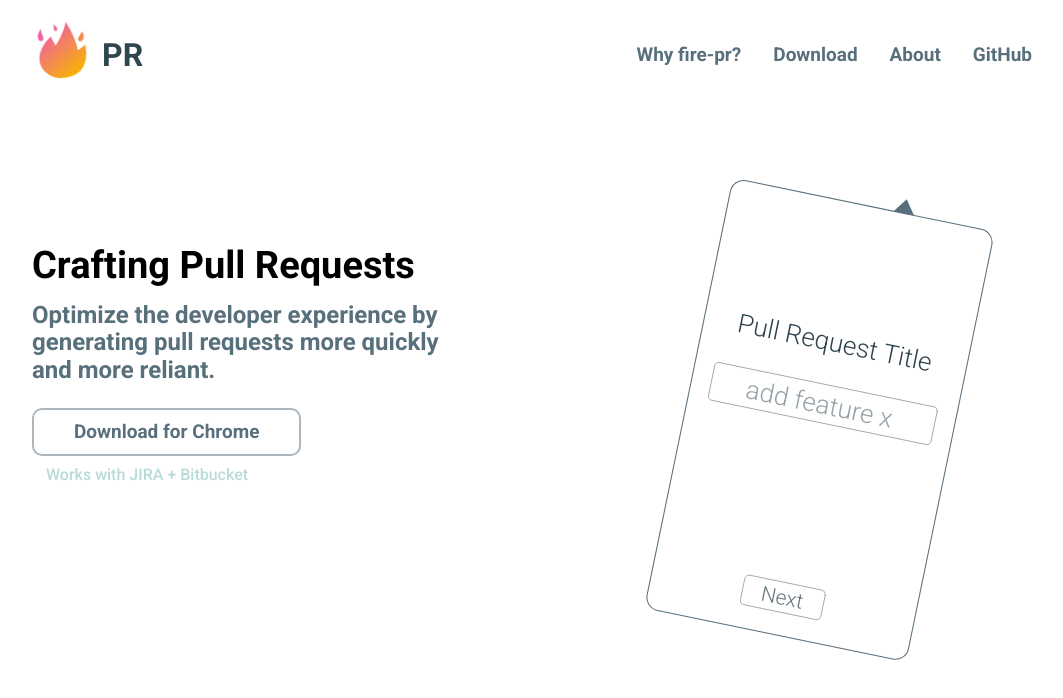
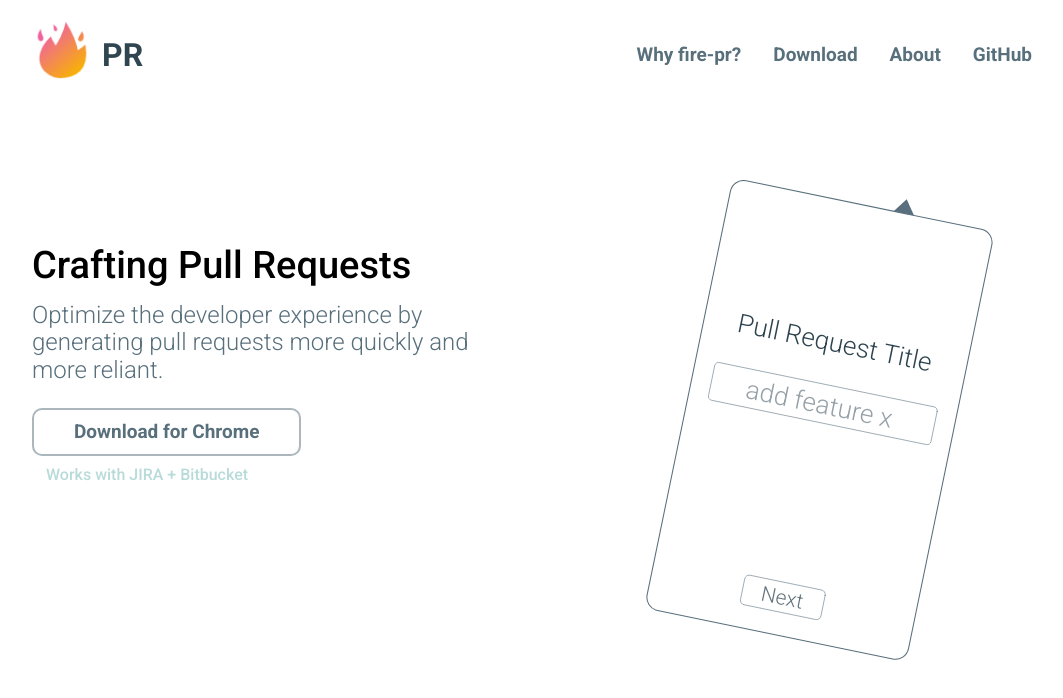
Before and after one commit to 3YOURMIND/fire-pr, a Nuxt app: page / in a window 1280 px wide. Shown: the top 698 px of the page, without its empty margins (108-1171 px from the left). Built offline with nearby package versions, Linux system fonts and the light colour scheme.

Commit message:
feat(site): change font weight

```diff
--- a/fire-pr-site/pages/index.vue
+++ b/fire-pr-site/pages/index.vue
@@ -175,6 +175,7 @@ export default {
 	margin-top: 0;
 	max-width: 90%;
 	font-family: 'Roboto';
+	font-weight: 500;
 
 	@media (max-width: 500px) {
 		font-size: 28px;
@@ -193,5 +194,6 @@ export default {
 	color: #586f7c;
 	max-width: 90%;
 	font-family: 'Roboto';
+	font-weight: 300;
 }
 </style>
```
